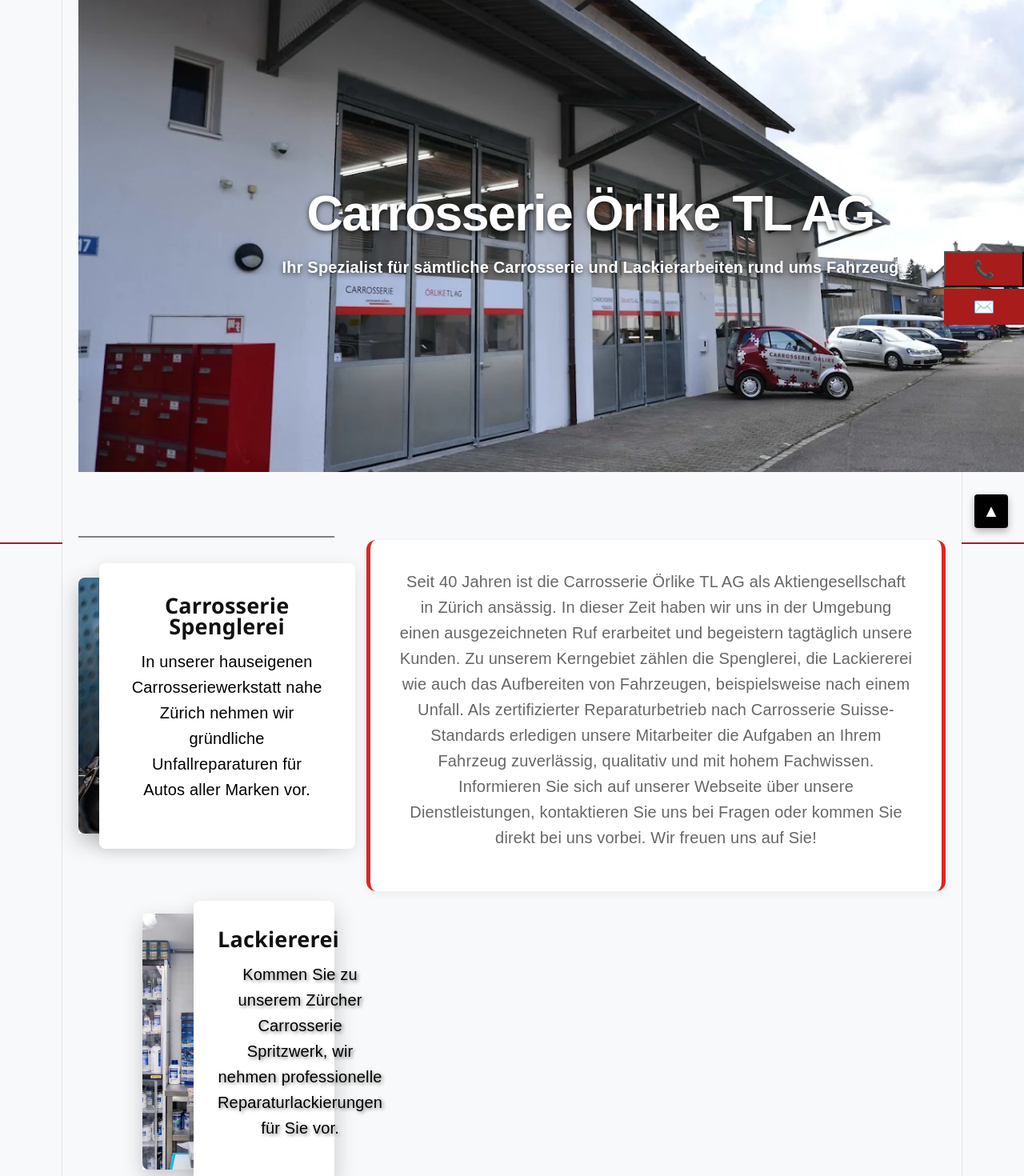
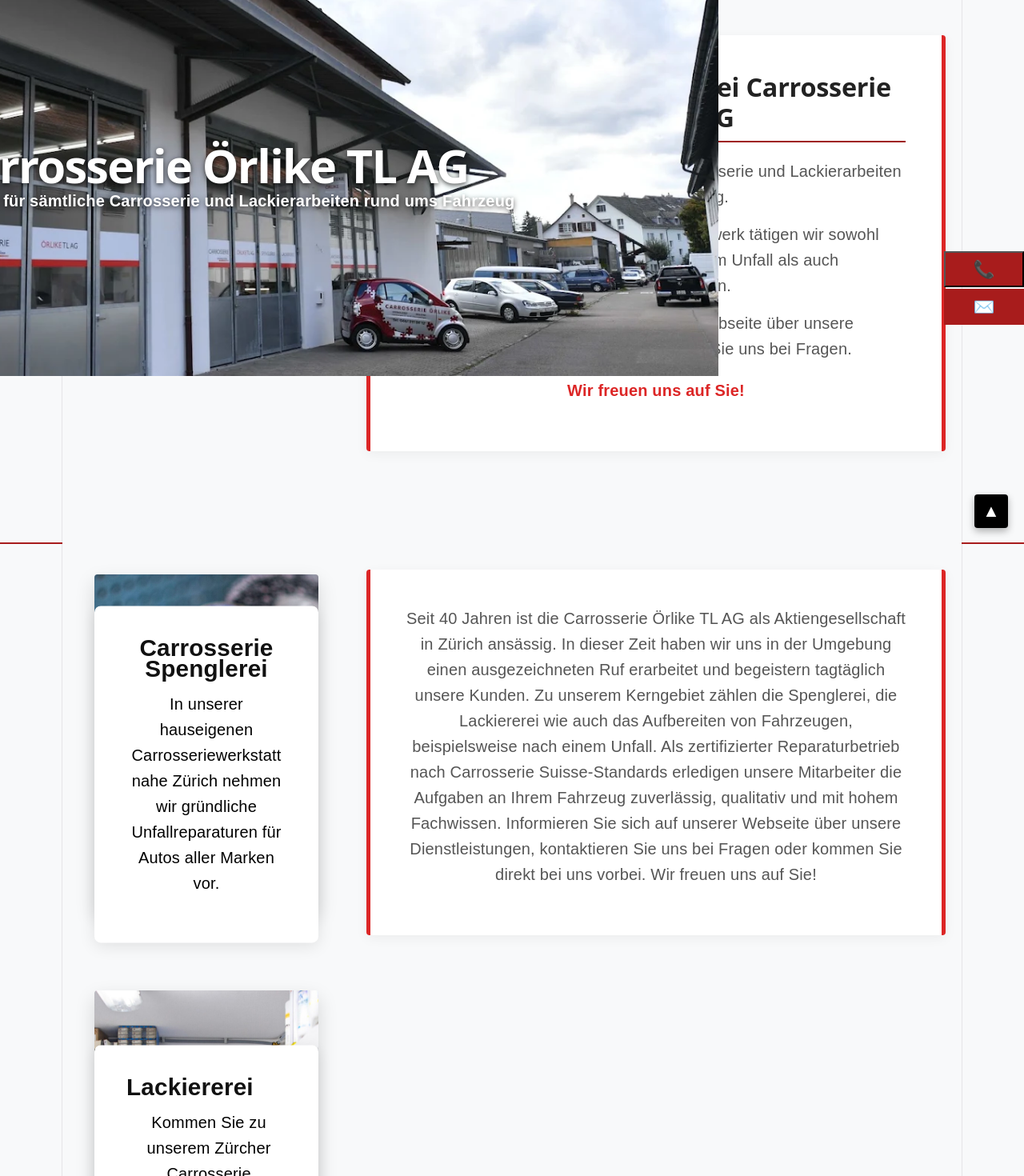
Before and after one commit to elias4864/Website-Carosserie-Oerlikon, a React (Vite) app: page / in a window 1280 px wide. Shown: the part 120-1590 px from the top of the page at 80% size. Built offline with nearby package versions, Linux system fonts and the light colour scheme.

Commit message:
Added Wisch Effect on Home Page

```diff
--- a/src/assets/Styles/Home.css
+++ b/src/assets/Styles/Home.css
@@ -1,343 +1,207 @@
-
+html, body {
+    overflow-x: hidden;
+    margin: 0;
+    padding: 0;
+}
 
 .Background-Intro {
     width: 100%;
     min-height: 100vh;
     background-color: #f8f9fa;
     color: #212529;
-    font-family: 'Segoe UI', Tahoma, Geneva, Verdana, sans-serif;
+    font-family: Arial, Helvetica, sans-serif;
     padding-bottom: 4rem;
 }
 
-
-/* Sicherstellen, dass das übergeordnete Element/Body keine Ränder hat */
-
-
-.impressum-wrapper {
-    width: 100%;
-    background-color: #ffffff;
+/* 1. Hero-Banner */
+.carosserie {
+    position: relative;
+    width: 100vw;
+    left: 50%;
+    transform: translateX(-50%);
+    min-height: 60vh;
+    background-image: url('../Eingang.webp');
+    background-size: cover;
+    background-position: center;
+    background-repeat: no-repeat;
+    display: flex;
+    flex-direction: column;
+    justify-content: center;
+    align-items: center;
+    text-align: center;
+    padding: 60px 20px;
+    box-sizing: border-box;
 }
 
+.carosserie h1 {
+    font-size: 3.2rem;
+    font-weight: 700;
+    color: #ffffff;
+    margin: 0 0 15px 0;
+    text-shadow: 0 2px 6px rgba(0, 0, 0, 0.7);
+    max-width: 1200px;
+}
 
+.carosserie p {
+    font-size: 1.4rem;
+    font-weight: 600;
+    color: #ffffff;
+    margin: 0;
+    text-shadow: 0 2px 6px rgba(0, 0, 0, 0.7);
+    max-width: 950px;
+}
 
-
-
-
-
+/* 2. Welcome-Box */
 .border-welcome {
     max-width: 900px;
-    margin: 2.5rem auto;
-    padding: 2rem;
+    margin: 3rem auto;
+    padding: 2.5rem;
     background-color: #ffffff;
-    border-radius: 12px;
+    border-radius: 4px;
     border-left: 5px solid #dc2626;
     border-right: 5px solid #dc2626;
-    box-shadow: 0 4px 12px rgba(0, 0, 0, 0.05);
+    box-shadow: 0 4px 15px rgba(0, 0, 0, 0.05);
+    text-align: center;
 }
 
-/* Hauptüberschrift */
 .border-welcome h2 {
-    font-size: 18px;
-    font-weight: 500;
-    color: #444444;
+    font-size: 1.8rem;
+    font-weight: 700;
+    color: #222222;
     margin-bottom: 20px;
-
-
 }
 
-/* Rote Hervorhebung im Wort "Örlike" */
 .highlight-red {
     color: #b91c1c;
 }
 
-/* Untertitel / Erster Satz */
-.border-welcome.subtitle {
-    font-size: 18px;
-    font-weight: 500;
-    color: #444444;
-    margin-bottom: 20px;
-    display: flex;
-    text-align: right;
-}
-
-.subtitle{
-
-    display: flex;
-    text-align: right;
-}
-
-.img-one{
-    width: 80%;
-    height: 80%;
-}
-/* Fließtext-Absätze */
 .border-welcome p {
-    font-size: 15px;
+    font-size: 1rem;
     line-height: 1.6;
-    color: #666666;
+    color: #555555;
     margin-bottom: 15px;
 }
 
-/* Schlusssatz "Wir freuen uns auf Sie!" */
 .border-welcome .closing {
-    margin-top: 25px;
     font-weight: bold;
-    color: #444444;
-    margin-bottom: 0;
+    color: #dc2626;
+    margin-top: 20px;
 }
 
-
-.closing {
-    font-weight: 600;
-    color: #dc2626;
-    margin-top: 1.5rem !important;
-}
-
-p{
-    font-size: 20px;
-    line-height: 1.6;
-    text-align: center;
-    font-family: 'Orbitron', sans-serif;
-    color: black;
-
-
-
-}
-
-.text-grey{
-    text-shadow: 2px 2px 4px gray;
-}
-
-h1,h2{
-    font-size: 300px;
-    text-align: center;
-    font-family: 'Orbitron', sans-serif;
-    color: white;
-    margin: 0;
-
-}
-
-
+/* 3. Feature-Cards Layout & Tür-Wisch-Effekt */
 .services-section {
     position: relative;
     width: 100%;
     max-width: 1100px;
-    margin: 40px auto;
-    padding: 20px 0;
-    border-top: 2px solid gray;
-    border-bottom: 2px solid gray;
-    gap:180px;
+    margin: 60px auto;
+    display: flex;
+    flex-direction: column;
+    gap: 100px;
+    padding: 0 20px;
+    box-sizing: border-box;
 }
 
-/* Oberer und unterer Trennbalken mit Schatten */
-.section-divider {
-    height: 2px;
-    background-color: #d1d1d1;
-    width: 100%;
-    margin: 20px 0;
-    box-shadow: 0px 4px 8px rgba(0, 0, 0, 0.3);
-    gap:180px;
-}
-
-/* Container mit noch mehr vertikalem Abstand zwischen den Karten */
-.services-container {
-    display: flex;
-    flex-direction: column;
-    padding: 60px 0;
-    gap: 180px;
-}
-
-/* Überlappendes Card-Layout */
 .feature-card {
     position: relative;
     display: flex;
-    align-items: center;
+    align-items: center; /* Zentriert Bild und Text-Box exakt auf gleicher Höhe */
     width: 100%;
-    min-height: 320px;
-    max-width: 1200px; /* Gibt der gesamten Card mehr Raum auf breiten Bildschirmen */
-    margin: 0 auto;    /* Zentriert die Card im Container */
+    height: 420px;       /* Feste Höhe verhindert vertikales Verrutschen */
+    opacity: 0;
+    perspective: 1000px;
+    transition: transform 0.9s cubic-bezier(0.16, 1, 0.3, 1), opacity 0.9s ease-out;
+}
+/* Wisch-Animationen (Tür-Effekt) */
+.feature-card.text-left {
+    transform: translateX(-120px) rotateY(-8deg);
+    justify-content: flex-end; /* Bild steht ganz RECHTS */
 }
 
-/* Bild-Container */
+.feature-card.text-right {
+    transform: translateX(120px) rotateY(8deg);
+    justify-content: flex-start; /* Bild steht ganz LINKS */
+}
+
+.feature-card.in-view {
+    opacity: 1;
+    transform: translateX(0) rotateY(0deg);
+}
+
+/* Breiter Bild-Container für das dominante Layout */
 .image-wrapper {
-    height: 320px;
-    box-shadow: 0 10px 25px rgba(0, 0, 0, 0.25);
+    width: 82%;
+    height: 100%;
+    box-shadow: 0 10px 25px rgba(0, 0, 0, 0.15);
     overflow: hidden;
-    width: 60%;        /* Bild nimmt 60% der Gesamthöhe/Breite ein */
+    border-radius: 4px;
 }
 
 .image-wrapper img {
-    width: 1000%;
-    height: 100%;
-    object-fit: cover;
-    display: block;
-    justify-items: flex-end;
-}
-
-/* Weiße Text-Box mit Schatten über dem Bild */
-.text-box {
-    position: absolute;
-    z-index: 2;
-    display: flex;
-    align-items: center;
-    background: #ffffff;
-    padding: 35px 30px;
-
-    width: 45%;
-    box-shadow: 0 12px 30px rgba(0, 0, 0, 0.2);
-}
-
-.text-box h3 {
-    margin-top: 0;
-    margin-bottom: 15px;
-    font-size: 1.5rem;
-    font-weight: bold;
-    color: #111;
-}
-
-.text-box p {
-    margin: 0;
-    color: #555;
-    line-height: 1.5;
-    font-size: 0.95rem;
-}
-
-/* 1. Karte (Spenglerei): Bild rechts, Text links überlappend */
-.feature-card.text-left {
-    justify-content:flex-end;
-    margin-bottom: 40px;
-
-}
-
-.feature-card.text-left .text-box {
-    left: 8%;
-    right: auto;
-    margin-bottom: 40px;
-
-}
-
-/*/* Karte: Bild links, Text rechts daneben */
-.feature-card.text-right {
-    display: flex;
-    flex-direction: row; /* Bild links, Text rechts */
-    align-items: center;
-    justify-content: space-between;
-    width: 100%;
-    margin-bottom: 80px; /* Abstand nach unten */
-}
-
-/* Bild-Container links */
-.feature-card.text-right .image-wrapper {
-    width: 50%;
-    height: 320px;
-    box-shadow: 0 10px 25px rgba(0, 0, 0, 0.2);
-    overflow: hidden;
-}
-
-.feature-card.text-right .image-wrapper img {
     width: 100%;
     height: 100%;
     object-fit: cover;
     display: block;
 }
 
-.feature-card img {
-    width: 100%;
-    height: 100%;
-    object-fit: cover;
-    border-radius: 8px;
+/* Schwimmende weiße Text-Box */
+.text-box {
+    position: absolute;
+    top: 50%;
+    transform: translateY(-50%); /* Garantiert perfekte vertikale Zentrierung zum Bild */
+    z-index: 2;
+    background: #ffffff;
+    padding: 40px 30px;
+    width: 44%;
+    box-shadow: 0 12px 30px rgba(0, 0, 0, 0.18);
+    box-sizing: border-box;
+    text-align: center;
+    border-radius: 4px;
+}
+/* Positionierung der Text-Box über dem Bild */
+.feature-card.text-left .text-box {
+    left: 0;       /* Schiebt die Textbox nach ganz links */
+    right: auto;
 }
 
-/* Textbox RECHTS neben dem Bild */
 .feature-card.text-right .text-box {
-    background: #ffffff;
-    text-align: center;
-    position: absolute;
-    right: 0;          /* Richtet die Box am rechten Rand aus */
-    z-index: 2;
-    display: flex;
-    flex-direction: column;
-    justify-content: center;
-    padding: 35px 30px;
-
-    width: 55%;        /* Auf 55% bis 65% erhöhen, damit der Text breit genug ist */
-    box-shadow: 0 12px 30px rgba(0, 0, 0, 0.2);
-    border-radius: 8px;
+    right: 0;      /* Schiebt die Textbox nach ganz rechts */
+    left: auto;
 }
 
-
-
-/* Hero-Banner bricht aus jedem übergeordneten Container auf volle Bildschimbreite aus */
-.carosserie {
-    position: relative;
-    width: 100vw;                  /* Exakt 100% der Bildschirmsichtbreite */
-    left: 200%;
-    right: 100%;
-    margin-left: -50vw;            /* Richtet den Rand perfekt am linken Bildschirmrand aus */
-    margin-right: -50vw;
-
-    min-height: 75vh;              /* Entspricht genau dem Proportionalverhältnis aus dem Bild */
-
-    /* Hintergrundbild ohne Abdunkelung */
-    background-image: url('../Eingang.webp');
-    background-size: cover;
-    background-position: center;
-    background-repeat: no-repeat;
-
-    /* Vertikale & Horizontale Zentrierung von Text und Inhalt */
-    display: flex;
-    flex-direction: column;
-    justify-content: center;
-    align-items: center;
-    text-align: center;
-
-    padding: 60px 20px;
-    box-sizing: border-box;
+.text-box h3 {
+    margin-top: 0;
+    margin-bottom: 15px;
+    font-size: 1.65rem;
+    font-weight: 700;
+    color: #111111;
 }
 
-/* Hauptüberschrift exakt wie im Screenshot */
-.carosserie h1 {
-    font-size: 3.5rem;
-    font-weight: 700;
-    font-family: Arial, Helvetica, sans-serif;
-    color: #ffffff;
-    margin: 0 0 15px 0;
-    text-shadow: 0 2px 6px rgba(0, 0, 0, 0.7);
-    max-width: 1200px;
-    line-height: 1.15;
-}
-
-/* Untertitel exakt wie im Screenshot */
-.carosserie p {
-    font-size: 1.6rem;
-    font-weight: 600;
-    line-height: 1.35;
-    font-family: Arial, Helvetica, sans-serif;
-    color: #ffffff;
+.text-box p {
     margin: 0;
-    text-shadow: 0 2px 6px rgba(0, 0, 0, 0.7);
-    max-width: 950px;
-}
-
-/* Verhindert ungewollten horizontalen Scrollbalken auf der gesamten Seite */
-html, body {
-    overflow-x: hidden;
-    margin: 0;
-    padding: 0;
+    color: #555555;
+    line-height: 1.6;
+    font-size: 0.98rem;
 }
 
 /* Mobile Anpassung */
-@media (max-width: 768px) {
-    .carosserie {
-        min-height: 55vh;
-        padding: 40px 15px;
+@media (max-width: 850px) {
+    .feature-card {
+        flex-direction: column !important;
+        height: auto;
     }
 
-    .carosserie h1 {
-        font-size: 2.1rem;
+    .image-wrapper {
+        width: 100% !important;
+        height: 250px;
     }
 
-    .carosserie p {
-        font-size: 1.15rem;
+    .text-box {
+        position: relative !important;
+        top: auto !important;
+        transform: none !important;
+        width: 100% !important;
+        left: auto !important;
+        right: auto !important;
+        padding: 25px;
     }
 }
--- a/src/assets/pages/Home.jsx
+++ b/src/assets/pages/Home.jsx
@@ -4,14 +4,35 @@
 import Lackierei from '../Lackierei.jpg';
 import Team from '../Team.jpg';
 import '../Styles/Home.css';
-import {useState} from "react";
+import {useState,useEffect} from "react";
 import Eingang from '../Eingang.webp';
 
 
 
 
 function HomePage() {
-    const [isOpen, setIsOpen] = useState(true);
+
+
+    /**
+     * Wischeffekt der Bilder mit UseEffect
+     */
+    useEffect(() => {
+        const observer = new IntersectionObserver(
+            (entries) => {
+                entries.forEach((entry) => {
+                    if (entry.isIntersecting) {
+                        entry.target.classList.add('in-view');
+                    }
+                });
+            },
+            { threshold: 0.2}
+        );
+
+        const cards = document.querySelectorAll('.feature-card');
+        cards.forEach((card) => observer.observe(card));
+
+        return () => observer.disconnect();
+    }, []);
 
 
     return (
```
